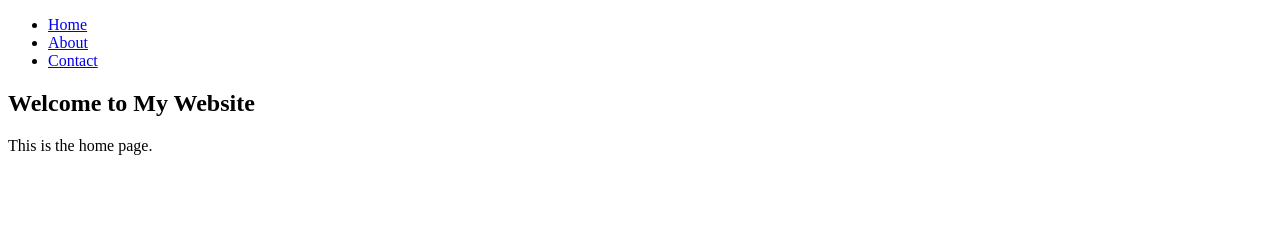
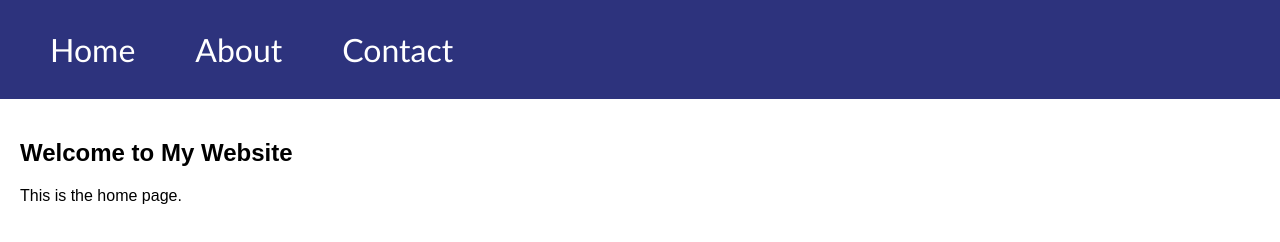
Before and after one commit to Luqman8/TME-project-work, a plain HTML site: page index.html in a window 1280 px wide. Drawn offline with Linux system fonts and the light colour scheme.

Commit message:
made changes to the headbar

```diff
--- a/index.html
+++ b/index.html
@@ -4,7 +4,7 @@
     <meta charset="UTF-8">
     <meta name="viewport" content="width=device-width, initial-scale=1.0">
     <title>My Website</title>
-    <link rel="stylesheet" href="styles.css">
+    <link rel="stylesheet" href="style.css"/>
 </head>
 <body>
     <nav>
--- a/style.css
+++ b/style.css
@@ -5,8 +5,8 @@ body {
 }
 
 nav {
-    background-color: #44ae69ea;
-    padding: 10px;
+    background-color: #1b2172ea;
+    padding: 30px;
 }
 
 nav ul {
@@ -24,11 +24,24 @@ nav ul li a {
     color: white;
     text-decoration: none;
     padding: 10px;
-    transition: background 0.3s;
+    margin: 10px;
+    font-size: xx-large;
+    font-family: 'Gill Sans', 'Gill Sans MT', Calibri, 'Trebuchet MS', sans-serif;
+
+
 }
 
 nav ul li a:hover {
-    background-color: #555;
+    background-color: #f0eff1f1;
+    color: #1b2172ea;
+    font-size: xx-large;
+    font-family: 'Gill Sans', 'Gill Sans MT', Calibri, 'Trebuchet MS', sans-serif;
+    width: 30px;
+    height: 30px;
+    padding: 10px;
+    border-radius: 20px;
+    transition: background 0.3s;
+
 }
 
 section {
```
Also changed, not shown: about.html (+1 -1 lines), contact.html (+1 -1 lines).
